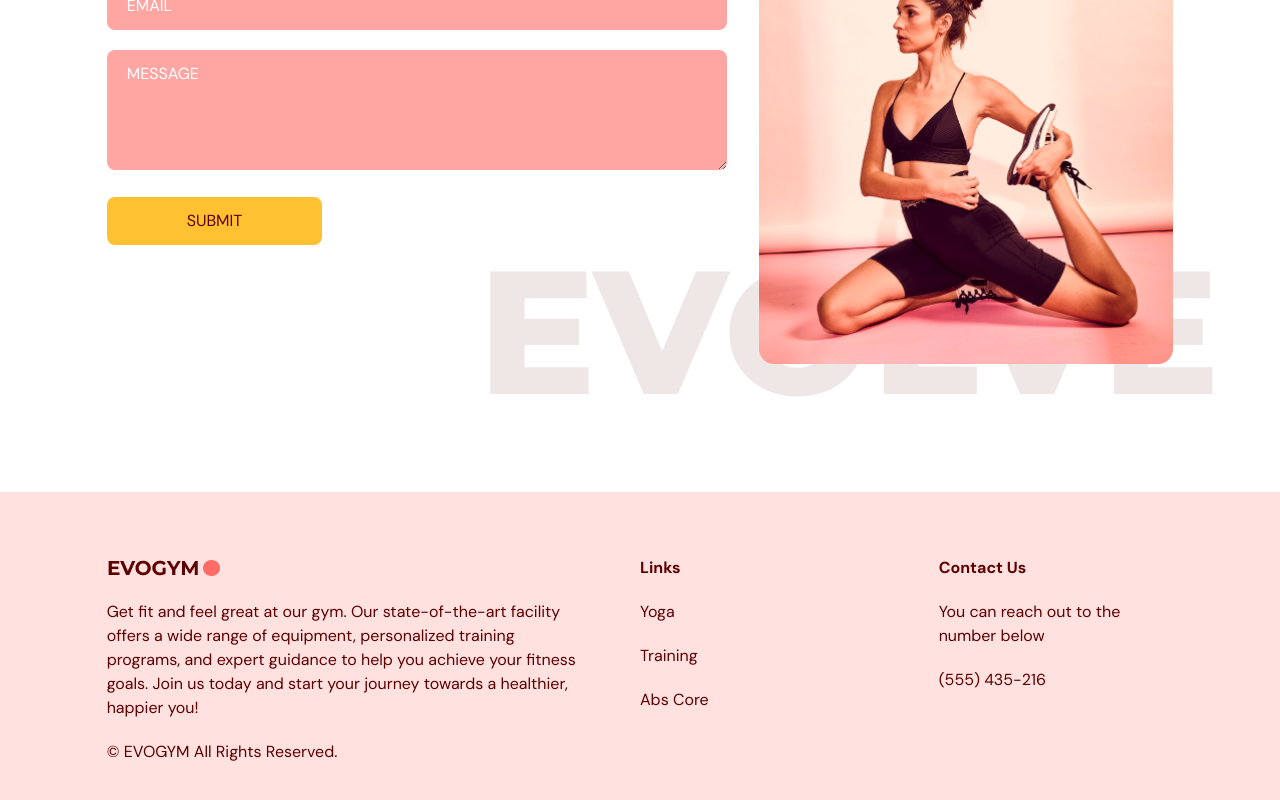
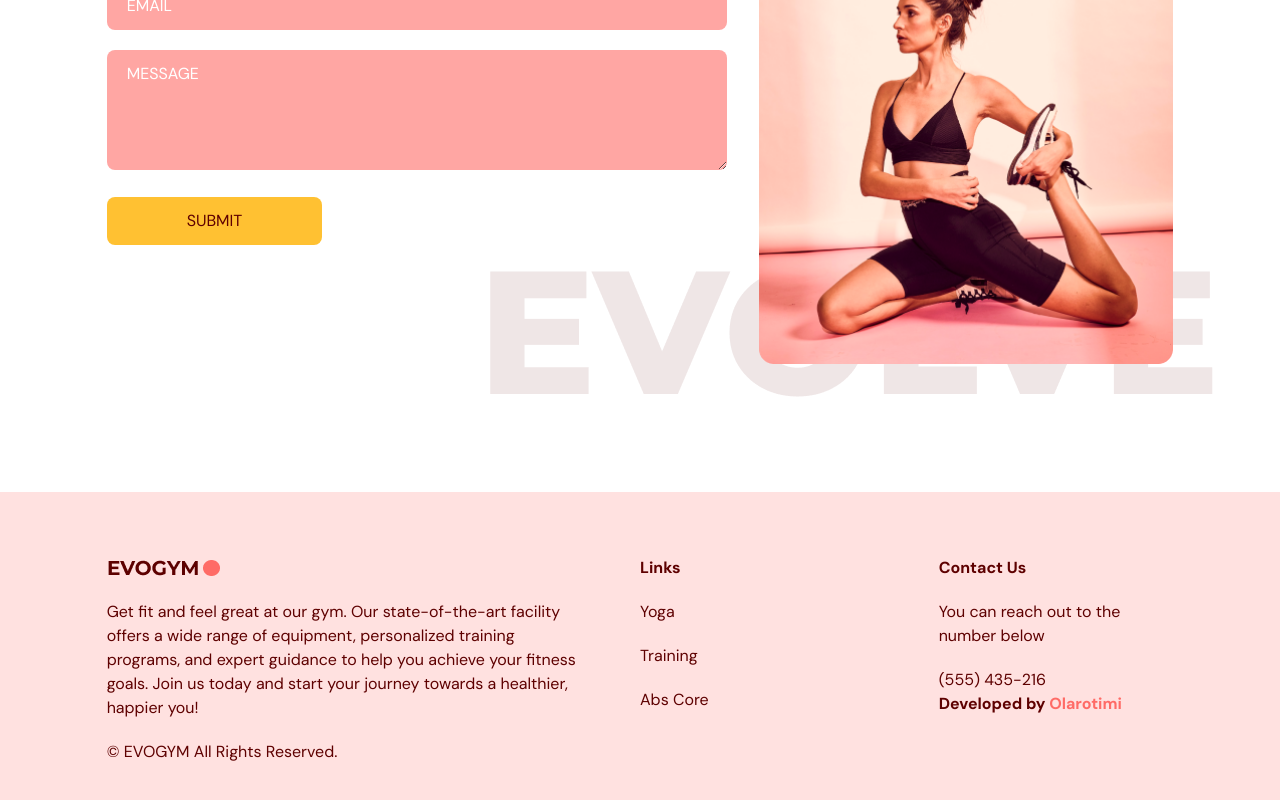
Before and after one commit to olathegreat/gym_app, a React (Vite) app: page / in a window 1280 px wide. Shown: the part 3460-4260 px from the top of the page. Built offline with nearby package versions, Linux system fonts and the light colour scheme.

Commit message:
feat:added footer watermark

```diff
--- a/src/scenes/footer/index.tsx
+++ b/src/scenes/footer/index.tsx
@@ -40,6 +40,8 @@ const Footer = ({setSelectedPage}: Props) => {
 
                 <p>(555) 435-216</p>
 
+                <p className='font-bold'>Developed by <a href="http://olarotimi-dev.vercel.app" className='text-primary-500'>Olarotimi</a></p>
+
             </div>
 
         </div>
```
